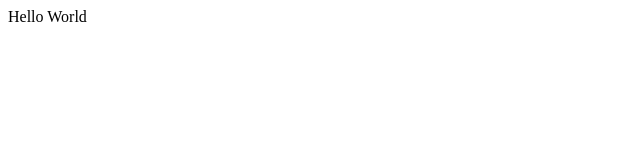
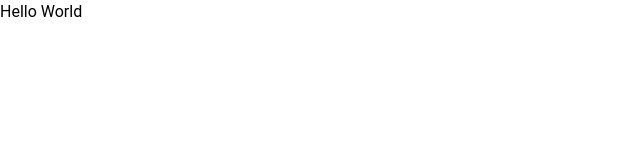
Before and after one commit to MJDevelops/Tunes, a Vue app in the folder frontend/: page /#/ in a window 1280 px wide. Shown: the top 160 px of the page, without its empty margins (0-640 px from the left). Built offline with nearby package versions, Linux system fonts and the light colour scheme.

Commit message:
Add vuetify

```diff
--- a/frontend/package.json
+++ b/frontend/package.json
@@ -11,7 +11,8 @@
   "dependencies": {
     "gsap": "^3.13.0",
     "vue": "^3.5.18",
-    "vue-router": "^4.5.1"
+    "vue-router": "^4.5.1",
+    "vuetify": "^3.9.6"
   },
   "devDependencies": {
     "@babel/types": "^7.28.2",
--- a/frontend/src/main.ts
+++ b/frontend/src/main.ts
@@ -1,5 +1,6 @@
 import { createApp } from "vue";
 import router from "./router";
 import App from "./App.vue";
+import vuetify from "./vuetify";
 
-createApp(App).use(router).mount("#app");
+createApp(App).use(vuetify).use(router).mount("#app");
--- /dev/null
+++ b/frontend/src/vuetify.ts
@@ -0,0 +1,11 @@
+import "vuetify/styles";
+import { createVuetify } from "vuetify";
+import * as components from "vuetify/components";
+import * as directives from "vuetify/directives";
+
+const vuetify = createVuetify({
+  components,
+  directives,
+});
+
+export default vuetify;
```
Also changed, not shown: 1 other file (tests, documents, lock files or other folders).
